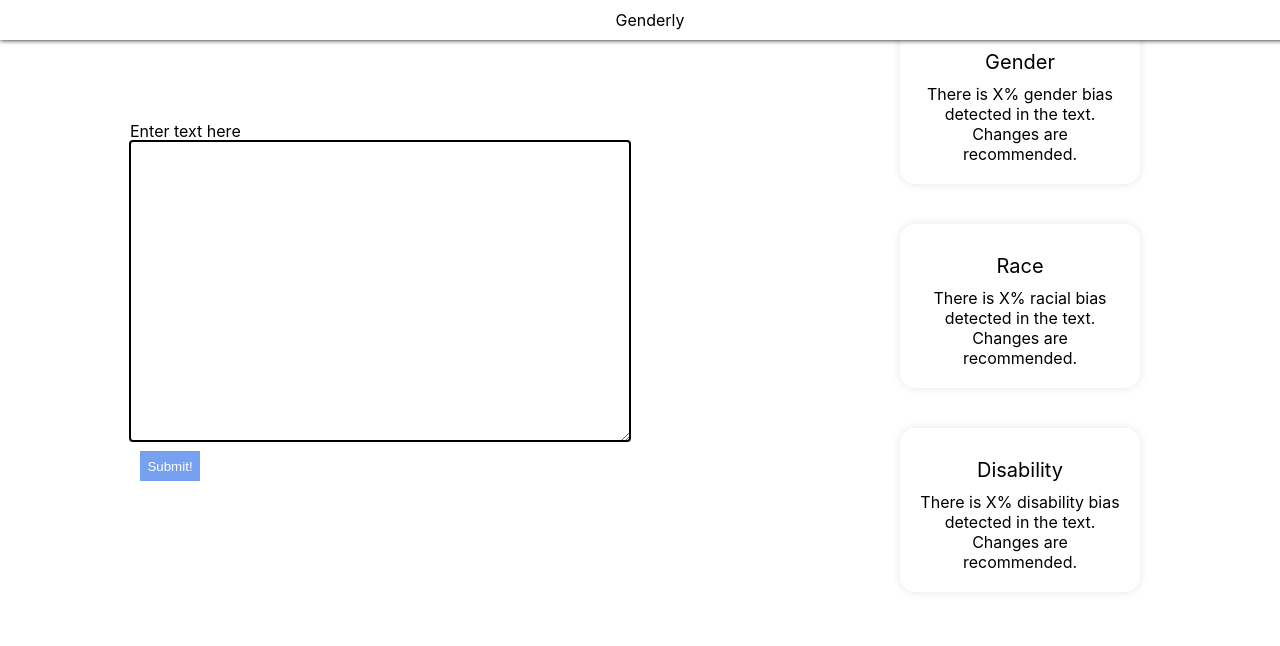
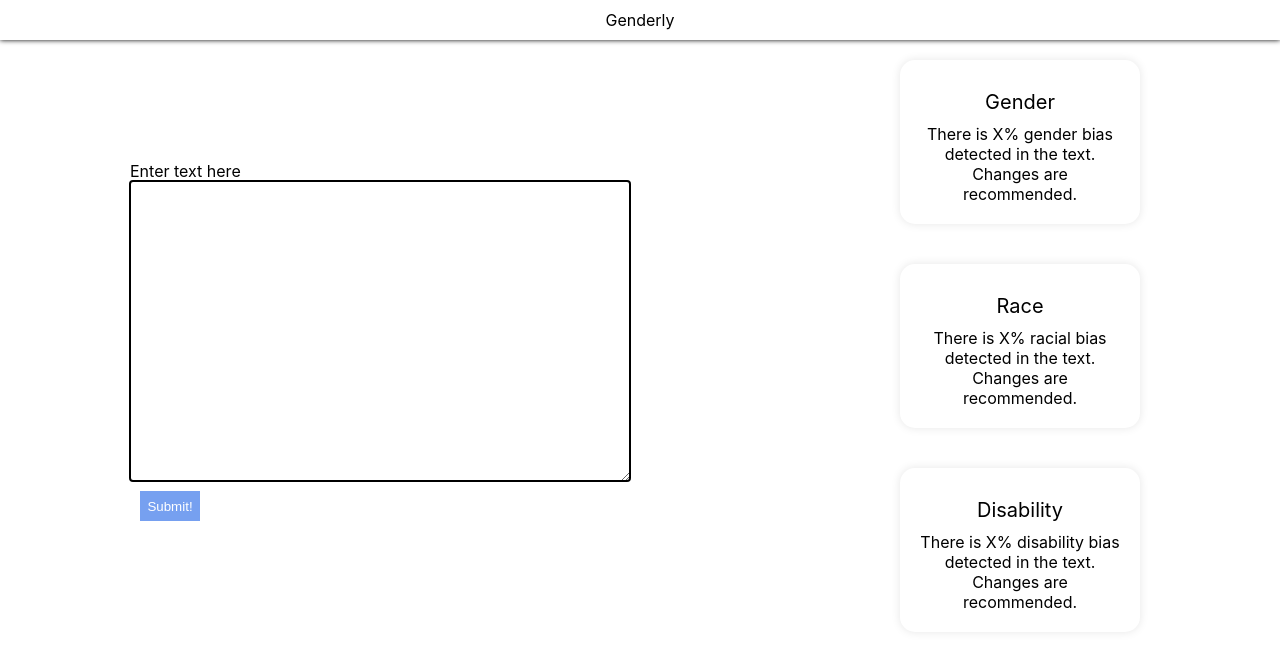
Before and after one commit to bwonCAN/HackCamp2022, a React (Create React App) app in the folder webapp/client/: page / in a window 1280 px wide. Shown: the top 646 px of the page. Built offline with nearby package versions, Linux system fonts and the light colour scheme.

Commit message:
rollback

```diff
--- a/webapp/client/src/components/Navbar.css
+++ b/webapp/client/src/components/Navbar.css
@@ -4,9 +4,7 @@
 }
 
 .navbar_container{
-    position: absolute;
-    top:0;
-    width: 100%;
+    display: static;
     z-index: 1000;
     background-color: white;
     padding: 10px;
```
